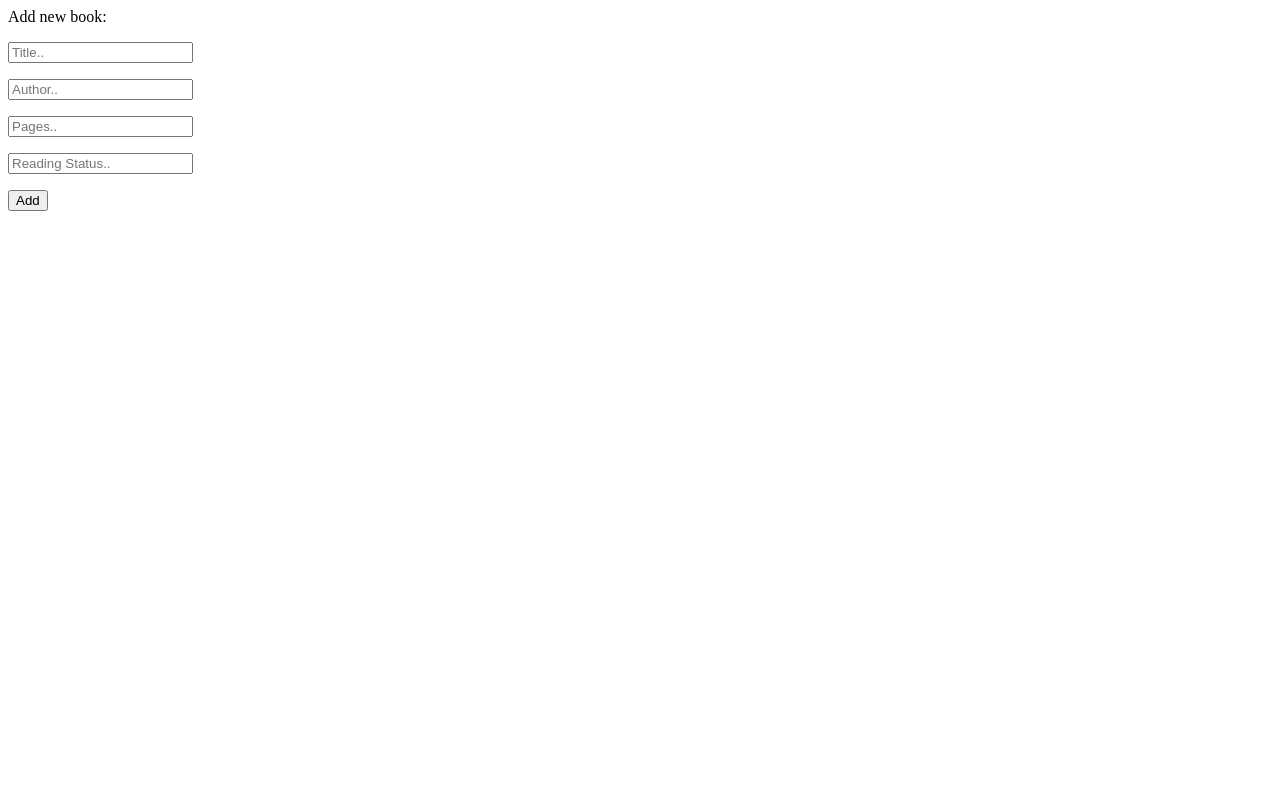
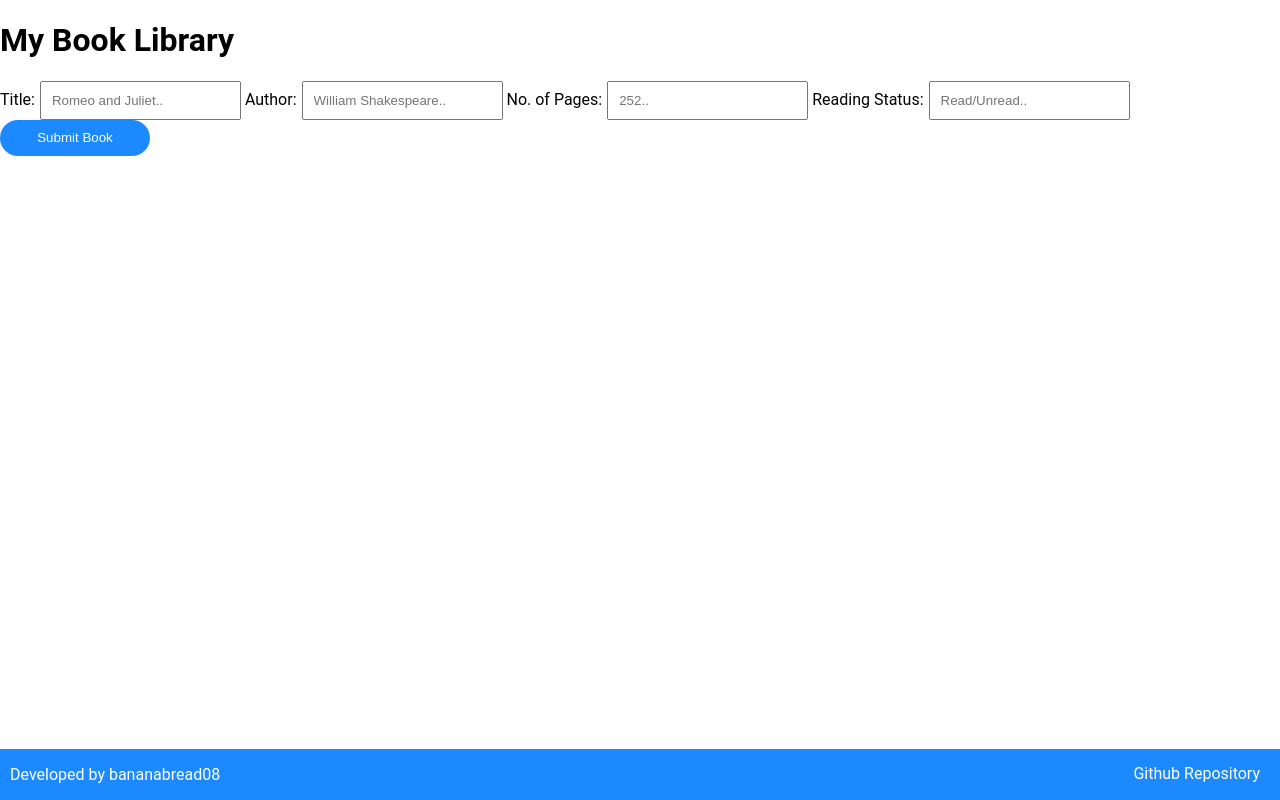
Before and after one commit to maj-rf/library, a plain HTML site: page index.html in a window 1280 px wide. Drawn offline with Linux system fonts and the light colour scheme.

Commit message:
addBook functionality is working, working on the displayBooks functionality

```diff
--- a/index.html
+++ b/index.html
@@ -3,22 +3,35 @@
 <head>
     <meta charset="UTF-8">
     <meta name="viewport" content="width=device-width, initial-scale=1.0">
+    <link href="styles/style.css" rel="stylesheet">
     <title>Library App</title>
 </head>
 <body>
     <div class="main-container">
+        <div class="description">
+        <h1>My Book Library</h1>
+
+        </div>
         <div class="addbook">
             <form id="book-form">
-                Add new book:
-                <p><input placeholder="Title.." id="title" value=""></p>
-                <p><input placeholder="Author.." id="author" value=""></p>
-                <p><input placeholder="Pages.." id="pages" value=""></p>
-                <p><input placeholder="Reading Status.." id="read-status" value=""></p>
-                <p><input type="submit" value="Add"></p>
-                </form>
+                <label>Title:<input type="text" placeholder="Romeo and Juliet.." id="title" value=""></label>
+                <label>Author:<input type="text" placeholder="William Shakespeare.." id="author" value=""></label>
+                <label>No. of Pages:<input type="text" placeholder="252.." id="pages" value=""></label>
+                <label>Reading Status:<input type="text" placeholder="Read/Unread.." id="read-status" value=""></label>
+                <label><input type="submit" id="submit-button" value="Submit Book"></l>
+            </form>
         </div>
         <div class="display"></div>
     </div>
+
+    <footer class="footer">
+        <div class="footer-desc">
+            <p>Developed by bananabread08</p>
+        </div>
+        <div class="links">
+        <a href="#"> Github Repository</a>
+        <div></div>
+    </footer>
     <script src ="scripts/library.js"></script>
 </body>
 </html>
--- a/scripts/library.js
+++ b/scripts/library.js
@@ -1,28 +1,30 @@
 let myLibrary = [];
 
-function Book(title, author, pages, readStatus){
+function Book(title, author, pages, readStatus){ //constructor
     this.title = title;
     this.author = author;
     this.pages = pages;
     this.readStatus = readStatus;
-    this.info = function() {
-        return console.log(`${title} by ${author}, ${pages}, ${readStatus}`);
-    }
+}
+
+Book.prototype.info = function(){
+    //display.appendChild(newlyAdded);
+    return `${this.title} by ${this.author}, ${this.pages}, ${this.readStatus}`;
 }
 
 function addBooks(e){
-    const bookNum = new Book(e.elements[0].value,e.elements[1].value, e.elements[2].value, e.elements[3].value);
-    bookNum.info();
     e.preventDefault();
+    newlyAdded = document.createElement("p");
+    const newBook = new Book(inputs.item(0).value, inputs.item(1).value, inputs.item(2).value, inputs.item(3).value);
+    myLibrary.push(newBook);
+    newlyAdded.textContent = newBook.info();
+    display.appendChild(newlyAdded);
+    form.reset();
 }
 
-const book1 = new Book("Noli Me Tangere", "Dr. Jose P. Rizal", 300, "Unread");
-const form = document.getElementById("book-form");
-// const display =  document.querySelector(".display");
-// const titleN = document.getElementById("#title");
-// const authorN = document.getElementById("#author");
-// const pagesN = document.getElementById("#pages");
-// const readStatus = document.getElementById("#read-status");
+//const book1 = new Book("Noli Me Tangere", "Dr. Jose P. Rizal", 300, "Unread");
+const form = document.forms[0];
+const inputs = form.querySelectorAll("input");
+const display = document.querySelector(".display");
 
 form.addEventListener("submit", addBooks);
-//book1.info();
--- a/styles/style.css
+++ b/styles/style.css
@@ -0,0 +1,56 @@
+html,body{
+    height:100%;
+    padding:0;
+    margin:0;
+    overflow: hidden;
+    font-family: 'Quicksand', 'Roboto', sans-serif;
+}
+
+#submit-button{
+    width: 150px;
+    height: 36px;
+    border-radius: 18px;
+    background-color: #1c89ff;
+    border: solid 1px transparent;
+    color: #fff;
+    font-weight: 300;
+    transition: all .1s ease-in-out;
+}
+
+#submit-button:hover{
+    background-color: teal;
+    border-color: #fff;
+    transition: all .1s ease-in-out;
+}
+
+input[type=text]{
+    padding: 10px;
+    margin-left: 5px;
+}
+
+.footer {
+    position: fixed;
+    left: 0;
+    bottom: 0;
+    width: 100%;
+    background-color: #1c89ff;
+    color: white;
+    text-align: center;
+}
+
+.footer-desc{
+    float: left;
+    margin-left: 10px;
+    text-align: center;
+}
+
+.links{
+    padding-top: 15px;
+    padding-right: 20px;
+    float: right;
+}
+
+.links a{
+    text-decoration: none;
+    color: white;
+}
```
